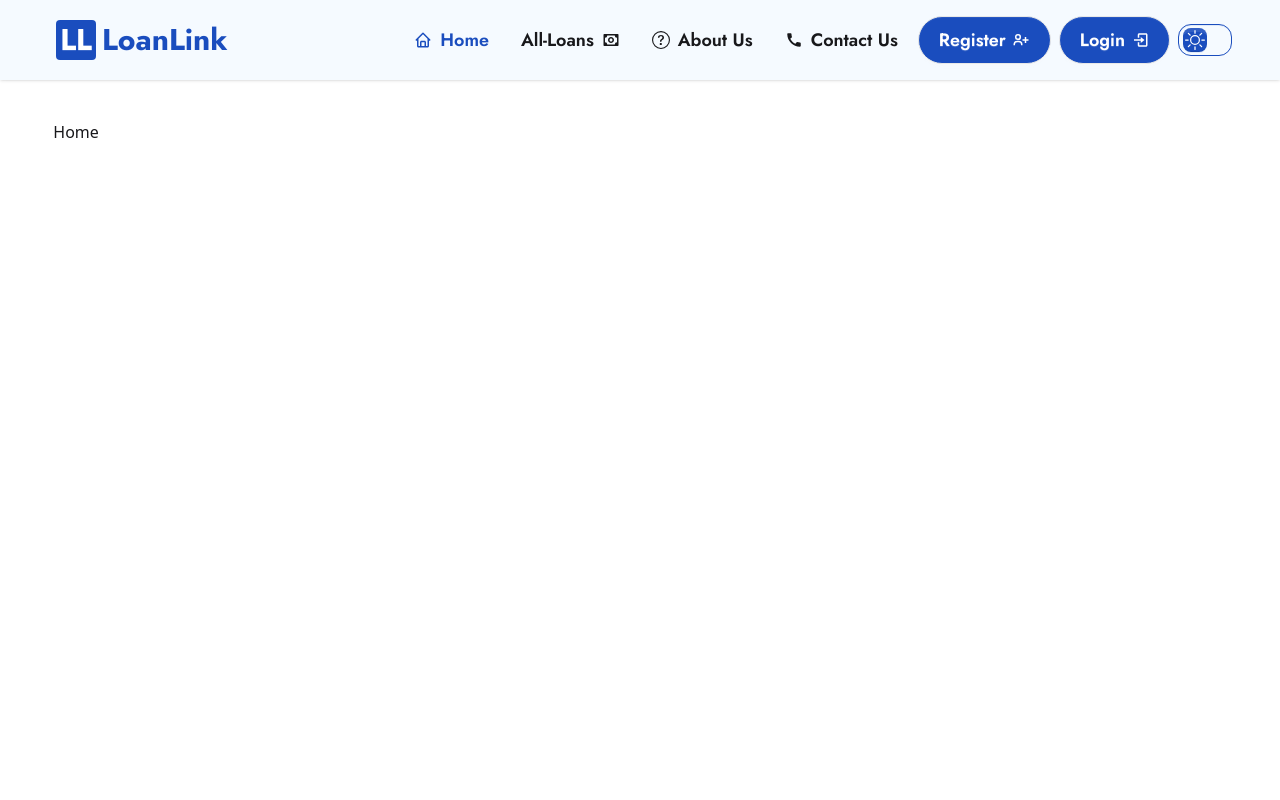
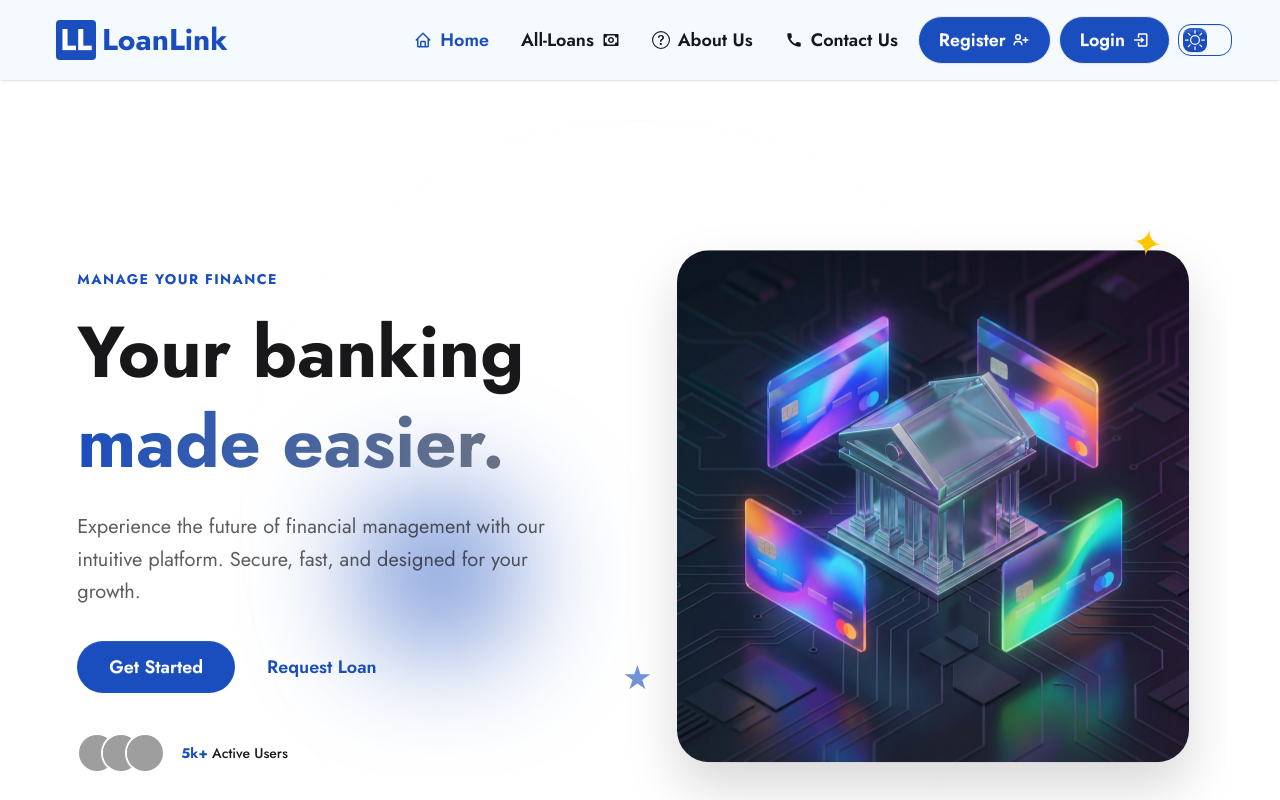
Before and after one commit to AtikHasan16/loanlink, a React (Vite) app: page / in a window 1280 px wide. Shown: the top 800 px of the page. Built offline with nearby package versions, Linux system fonts and the light colour scheme; no server answers; grey boxes are pictures that could not be loaded.

Commit message:
implemented: hero section with beautiful animation and visuals

```diff
--- a/src/Components/Hero.jsx
+++ b/src/Components/Hero.jsx
@@ -1,7 +1,131 @@
 import React from "react";
+import { motion } from "motion/react";
+import heroImage from "../assets/hero_bank_cards.png"; // Importing the generated image
+import { Link } from "react-router";
 
 const Hero = () => {
-  return <div>banner</div>;
+  return (
+    <div className="relative w-full min-h-screen  flex items-center justify-center overflow-hidden jost">
+      {/* Abstract Background Shapes (Animated) */}
+      <div className="absolute inset-0 pointer-events-none">
+        {/* Circle 1 */}
+        <motion.div
+          animate={{ y: [0, -30, 0], x: [0, 20, 0] }}
+          transition={{ duration: 5, repeat: Infinity, ease: "easeInOut" }}
+          className="absolute bottom-70 left-80 w-32 h-32 bg-primary rounded-full blur-3xl"
+        ></motion.div>
+        {/* Circle 2 */}
+        <motion.div
+          animate={{ y: [0, 40, 0], x: [0, -30, 0] }}
+          transition={{ duration: 7, repeat: Infinity, ease: "easeInOut" }}
+          className="absolute bottom-20 right-20 w-64 h-64 bg-secondary rounded-full blur-3xl"
+        ></motion.div>
+        {/* Geometric Shape */}
+        <motion.div
+          animate={{ rotate: 360 }}
+          transition={{ duration: 20, repeat: Infinity, ease: "linear" }}
+          className="absolute top-1/2 left-1/2 -translate-x-1/2 -translate-y-1/2 w-[800px] h-[800px] border border-base-content/5 rounded-full opacity-30"
+        ></motion.div>
+      </div>
+
+      <div className="container mx-auto px-6 grid grid-cols-1 lg:grid-cols-2 gap-12 items-center relative z-10">
+        {/* Left Content */}
+        <div className="text-center lg:text-left space-y-6">
+          <motion.div
+            initial={{ opacity: 0, y: 20 }}
+            animate={{ opacity: 1, y: 0 }}
+            transition={{ duration: 0.6 }}
+          >
+            <span className="uppercase tracking-widest text-primary font-bold text-sm">
+              Manage Your Finance
+            </span>
+            <h1 className="text-5xl md:text-7xl font-bold leading-tight mt-4 text-base-content">
+              Your banking <br />
+              <span className="text-transparent bg-clip-text bg-linear-to-r from-primary to-gray-500">
+                made easier.
+              </span>
+            </h1>
+            <p className="text-base-content/70 text-lg md:text-xl max-w-lg mx-auto lg:mx-0 mt-6 leading-relaxed">
+              Experience the future of financial management with our intuitive
+              platform. Secure, fast, and designed for your growth.
+            </p>
+
+            {/* Input & Subscribe/CTA */}
+            <div className="mt-8 flex flex-col sm:flex-row gap-4 items-center justify-center lg:justify-start">
+              <Link
+                to="/register"
+                className="btn-main text-lg px-8 py-3 h-auto"
+              >
+                Get Started
+              </Link>
+              <Link
+                to="/request-loan"
+                className="btn bg-transparent border-none shadow-none text-primary   text-lg h-auto"
+              >
+                Request Loan
+              </Link>
+            </div>
+
+            {/* User Avatars / Social Proof */}
+            <div className="mt-10 flex items-center justify-center lg:justify-start gap-4">
+              <div className="flex -space-x-4">
+                <img
+                  className="w-10 h-10 rounded-full border-2 border-base-100"
+                  src="https://img.daisyui.com/images/profile/demo/1@94.webp"
+                  alt="User 1"
+                />
+                <img
+                  className="w-10 h-10 rounded-full border-2 border-base-100"
+                  src="https://img.daisyui.com/images/profile/demo/2@94.webp"
+                  alt="User 2"
+                />
+                <img
+                  className="w-10 h-10 rounded-full border-2 border-base-100"
+                  src="https://img.daisyui.com/images/profile/demo/3@94.webp"
+                  alt="User 3"
+                />
+              </div>
+              <div className="text-sm font-medium">
+                <span className="font-bold text-primary">5k+</span> Active Users
+              </div>
+            </div>
+          </motion.div>
+        </div>
+
+        {/* Right Image */}
+        <motion.div
+          initial={{ opacity: 0, x: 50 }}
+          animate={{ opacity: 1, x: 0 }}
+          transition={{ duration: 0.8, delay: 0.2 }}
+          className="relative"
+        >
+          <motion.img
+            animate={{ y: [0, -15, 0] }}
+            transition={{ duration: 4, repeat: Infinity, ease: "easeInOut" }}
+            src={heroImage}
+            alt="Banking Visual"
+            className="w-full max-w-lg mx-auto drop-shadow-2xl rounded-4xl"
+          />
+
+          {/* Decorative Stars/Elements */}
+          <motion.div
+            animate={{ scale: [1, 1.2, 1], rotate: [0, 90, 0] }}
+            transition={{ duration: 3, repeat: Infinity }}
+            className="absolute -top-10 right-10 text-yellow-400 text-4xl"
+          >
+            ✦
+          </motion.div>
+          <motion.div
+            animate={{ scale: [1, 1.5, 1], opacity: [0.5, 1, 0.5] }}
+            transition={{ duration: 2, repeat: Infinity }}
+            className="absolute bottom-20 -left-10 text-primary text-3xl"
+          >
+            ★
+          </motion.div>
+        </motion.div>
+      </div>
+    </div>
+  );
 };
 
 export default Hero;
--- a/src/Pages/Home/Home.jsx
+++ b/src/Pages/Home/Home.jsx
@@ -1,12 +1,19 @@
 import React from "react";
 import { useContext } from "react";
 import AuthContext from "../../Contexts/Context/AuthContext";
+import Hero from "../../Components/Hero";
 
 const Home = () => {
   const { message } = useContext(AuthContext);
   console.log(message);
 
-  return <div>Home</div>;
+  return (
+    <div>
+      <section>
+        <Hero></Hero>
+      </section>
+    </div>
+  );
 };
 
 export default Home;
```
Also changed, not shown: src/assets/hero_bank_cards.png (added).
